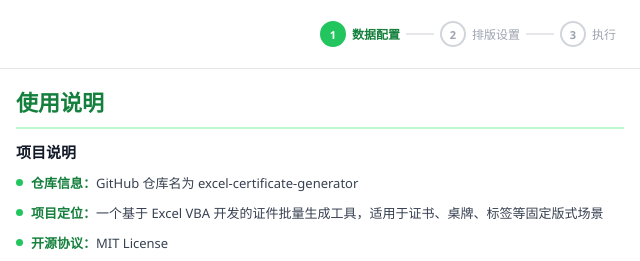
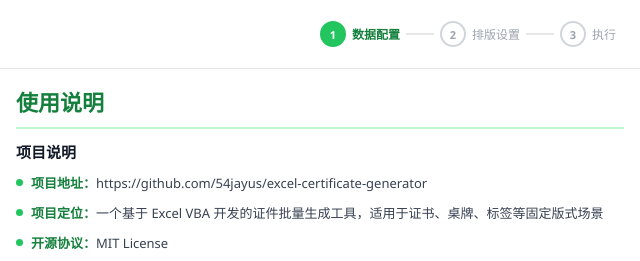
Before and after one commit to 54jayus/excel-certificate-generator, a plain HTML site: page src/webui/index.html in a window 1280 px wide. Shown: the top 261 px of the page, 640-1280 px from the left. Drawn offline with Linux system fonts and the light colour scheme.

Commit message:
Add bilingual README and update project URL in usage panel.
Document setup, macro enablement, and workflow in Chinese/English while aligning in-app project info with the GitHub repository URL.

Co-Authored-By: Claude Sonnet 4.6 <noreply@anthropic.com>

```diff
--- a/src/webui/index.html
+++ b/src/webui/index.html
@@ -122,7 +122,7 @@
         <h2 class="info-title">使用说明</h2>
         <p class="info-section-title">项目说明</p>
         <ul class="feature-list">
-          <li><span><span class="feature-name">仓库信息：</span>GitHub 仓库名为 excel-certificate-generator</span></li>
+          <li><span><span class="feature-name">项目地址：</span>https://github.com/54jayus/excel-certificate-generator</span></li>
           <li><span><span class="feature-name">项目定位：</span>一个基于 Excel VBA 开发的证件批量生成工具，适用于证书、桌牌、标签等固定版式场景</span></li>
           <li><span><span class="feature-name">开源协议：</span>MIT License</span></li>
         </ul>
```
Also changed, not shown: 1 other file.
